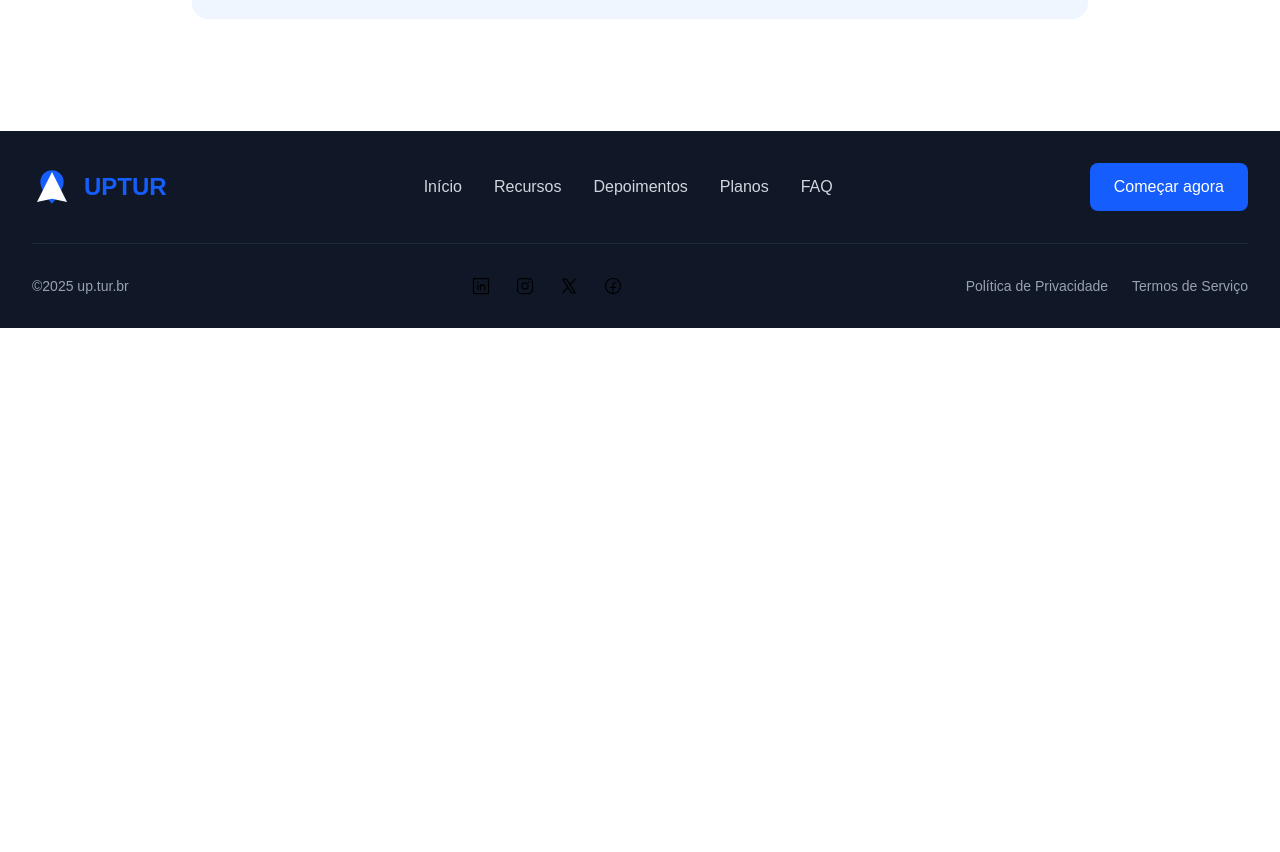
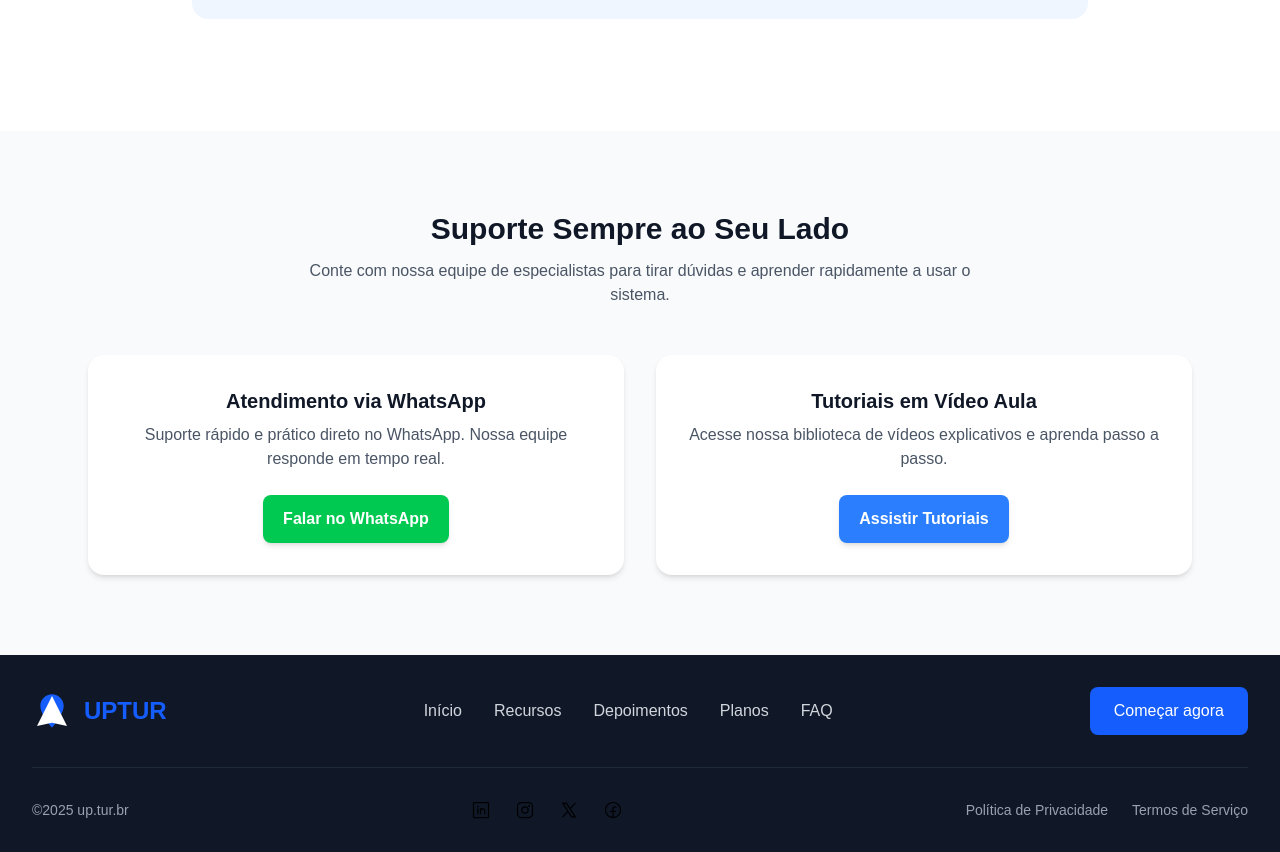
Before and after one commit to mizaelmr/turismo_landpage, a Next.js app: page / in a window 1280 px wide. Shown: the part 5920-6772 px from the top of the page. Before the commit the page ends 6248 px from the top, so only its background shows below. Built offline with nearby package versions, Linux system fonts and the light colour scheme.

Commit message:
feat: create section support

```diff
--- /dev/null
+++ b/app/_sessions/support.tsx
@@ -0,0 +1,60 @@
+
+export function Support() {
+  return (
+    <section className="py-20 bg-gray-50">
+      <div className="max-w-6xl mx-auto px-6 text-center">
+        <h2 className="text-3xl font-extrabold text-gray-900">
+          Suporte Sempre ao Seu Lado
+        </h2>
+        <p className="text-gray-600 mt-3 max-w-2xl mx-auto">
+          Conte com nossa equipe de especialistas para tirar dúvidas e aprender
+          rapidamente a usar o sistema.
+        </p>
+
+        <div className="mt-12 grid grid-cols-1 md:grid-cols-2 gap-8">
+          <div className="bg-white rounded-2xl shadow-md p-8 text-center flex flex-col items-center">
+            {/* <PlayCircleIcon
+              size={56}
+              weight="fill"
+              className="text-green-500 mb-4"
+            /> */}
+            <h3 className="text-xl font-bold text-gray-900">
+              Atendimento via WhatsApp
+            </h3>
+            <p className="text-gray-600 mt-2">
+              Suporte rápido e prático direto no WhatsApp. Nossa equipe responde
+              em tempo real.
+            </p>
+            <a
+              href="#whatsapp"
+              className="mt-6 px-5 py-3 bg-green-500 hover:bg-green-600 text-white font-bold rounded-lg shadow-md transition"
+            >
+              Falar no WhatsApp
+            </a>
+          </div>
+
+          <div className="bg-white rounded-2xl shadow-md p-8 text-center flex flex-col items-center">
+            {/* <PlayCircleIcon
+              size={56}
+              weight="fill"
+              className="text-blue-500 mb-4"
+            /> */}
+            <h3 className="text-xl font-bold text-gray-900">
+              Tutoriais em Vídeo Aula
+            </h3>
+            <p className="text-gray-600 mt-2">
+              Acesse nossa biblioteca de vídeos explicativos e aprenda passo a
+              passo.
+            </p>
+            <a
+              href="#tutoriais"
+              className="mt-6 px-5 py-3 bg-blue-500 hover:bg-blue-600 text-white font-bold rounded-lg shadow-md transition"
+            >
+              Assistir Tutoriais
+            </a>
+          </div>
+        </div>
+      </div>
+    </section>
+  );
+}
--- a/app/page.tsx
+++ b/app/page.tsx
@@ -6,6 +6,7 @@ import { Pag2 } from "./_sessions/pag2";
 import { Plans } from "./_sessions/plans";
 import { Questions } from "./_sessions/questions";
 import { Resources } from "./_sessions/resources";
+import { Support } from "./_sessions/support";
 import { Understand } from "./_sessions/understand";
 
 export default function Home() {
@@ -17,6 +18,7 @@ export default function Home() {
       <Feedback />
       <Plans />
       <Questions />
+      <Support />
       <Footer />
     </main>
   );
```
